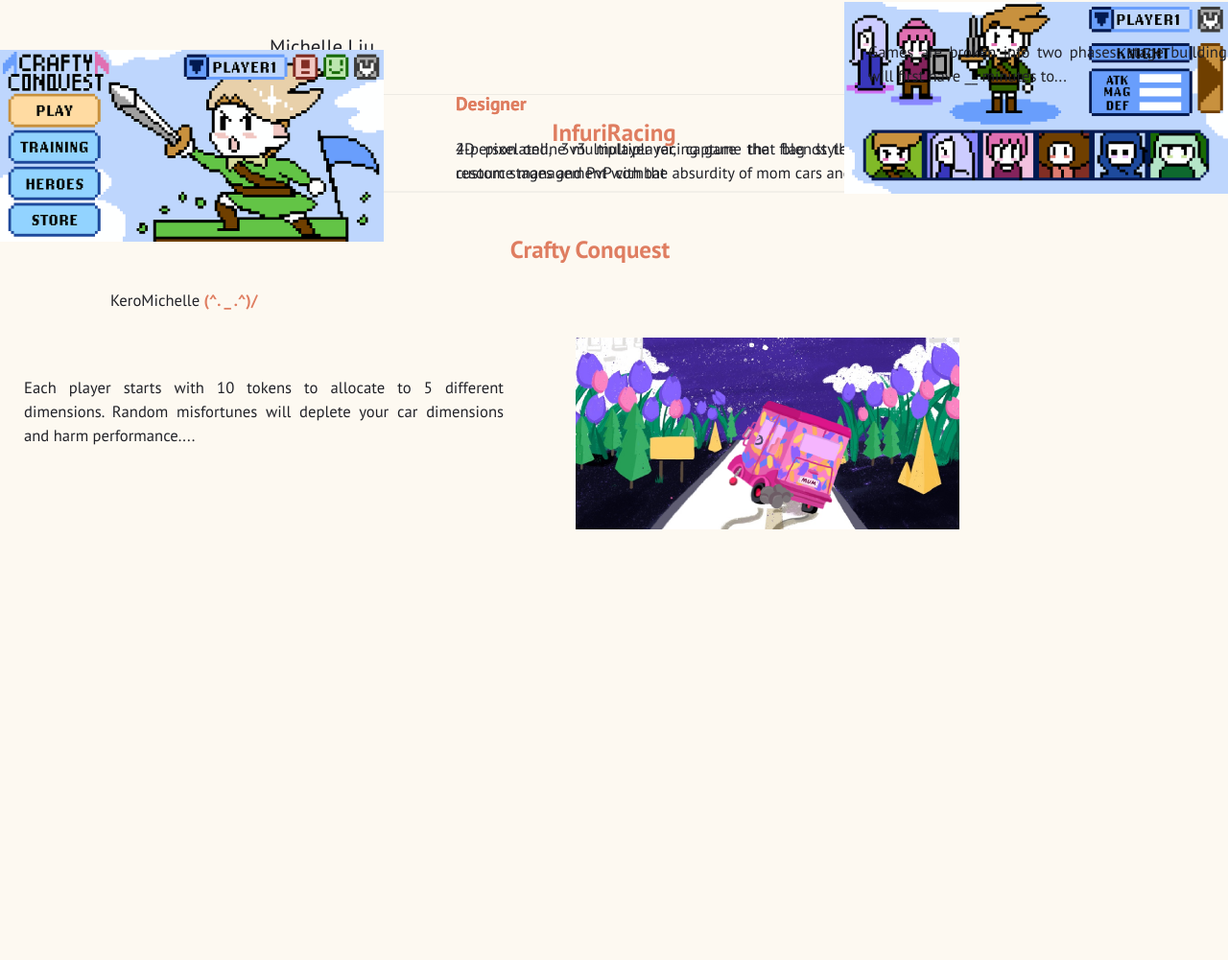
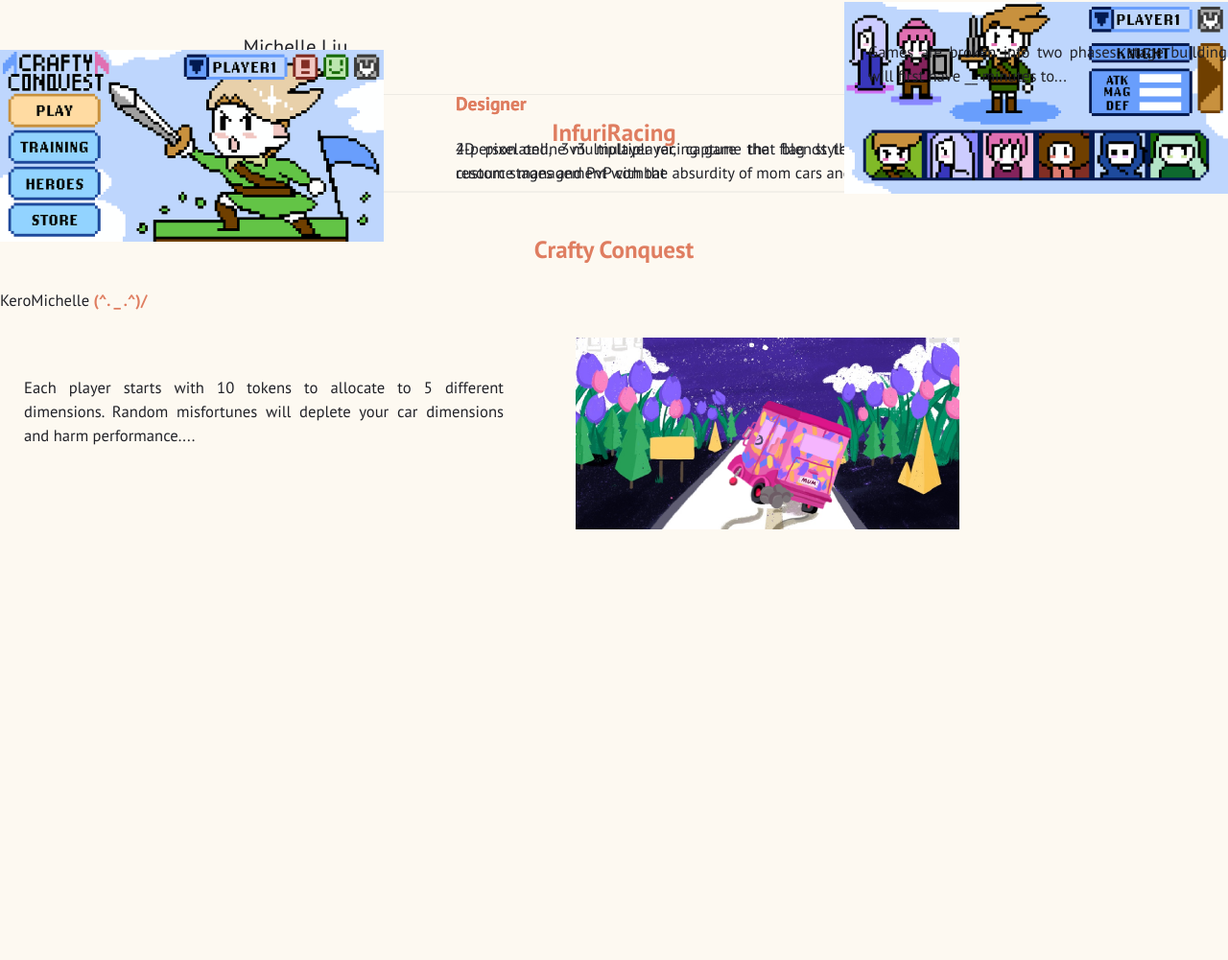
Before and after one commit to KeroMichelle/KeroMichelle.github.io, a Jekyll site: the page built from prototypes.html, in a window 1280 px wide. Shown: the whole page at 96% size. Built offline with Jekyll 4.4.1, drawn with Linux system fonts in a browser that asks for light colours; after the commit the page ends 900 px from its top, so only the background shows below that.

Commit message:
set body margin equal to box absolute position 0 (width 1000)

```diff
--- a/_sass/classes.sass
+++ b/_sass/classes.sass
@@ -104,9 +104,17 @@
   text-align: center
 
 // containers for prototype, images
-.box
-  position: static
-  // top: 200px
+.box1
+  position: absolute
+  top: 200px
+  width: 1000px
+  height: 700px
+  padding: 0
+  margin-bottom: 100px
+
+.box2
+  position: absolute
+  top: 1000px
   width: 1000px
   height: 700px
   padding: 0
--- a/_sass/layout.sass
+++ b/_sass/layout.sass
@@ -1,8 +1,8 @@
 body
   // display: flex
   // flex-direction: column
-  max-width: 1050px
-  margin: 0 auto !important
+  max-width: px
+  margin: 1000 auto !important
   float: none !important
 
 article
```
